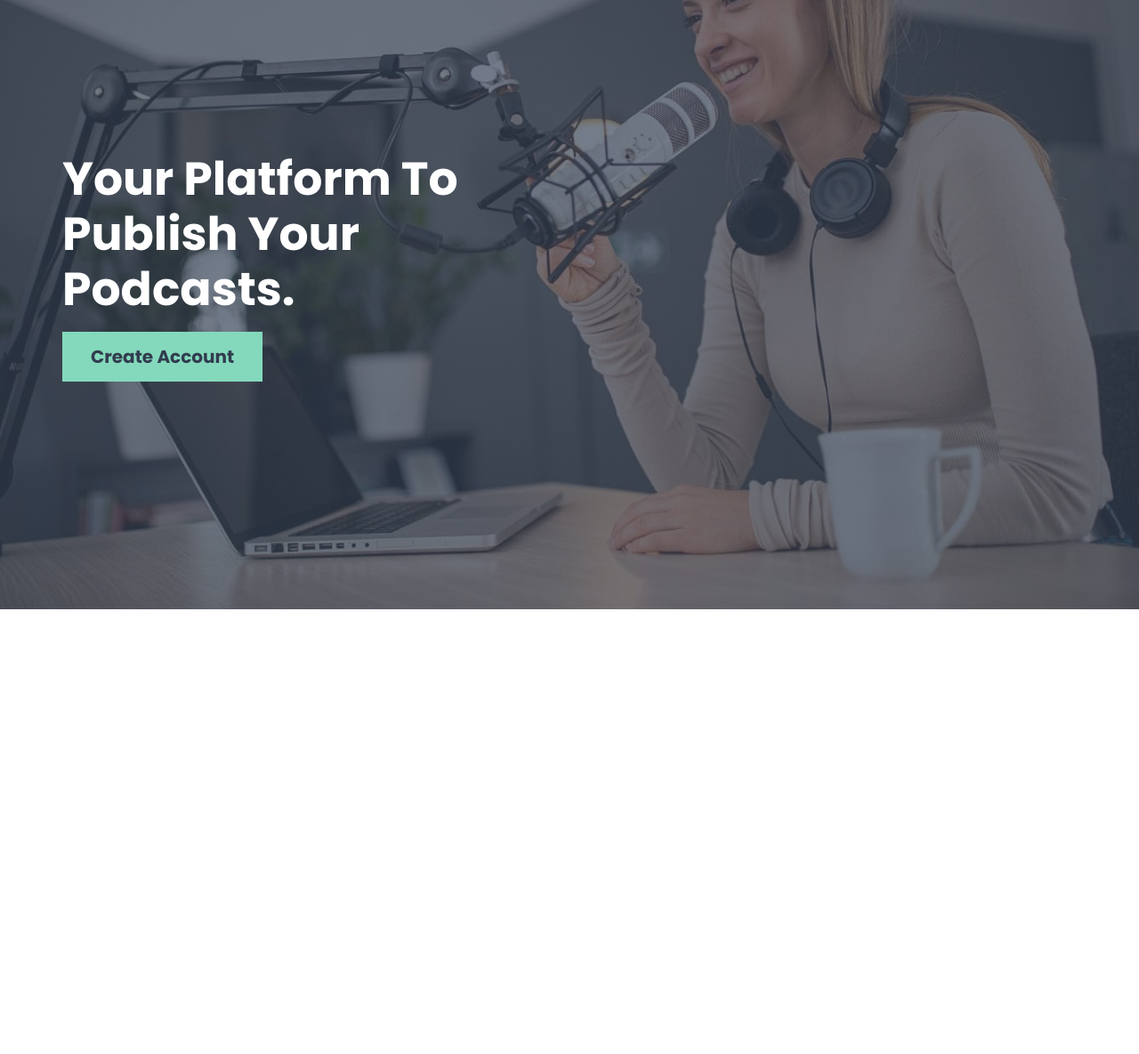
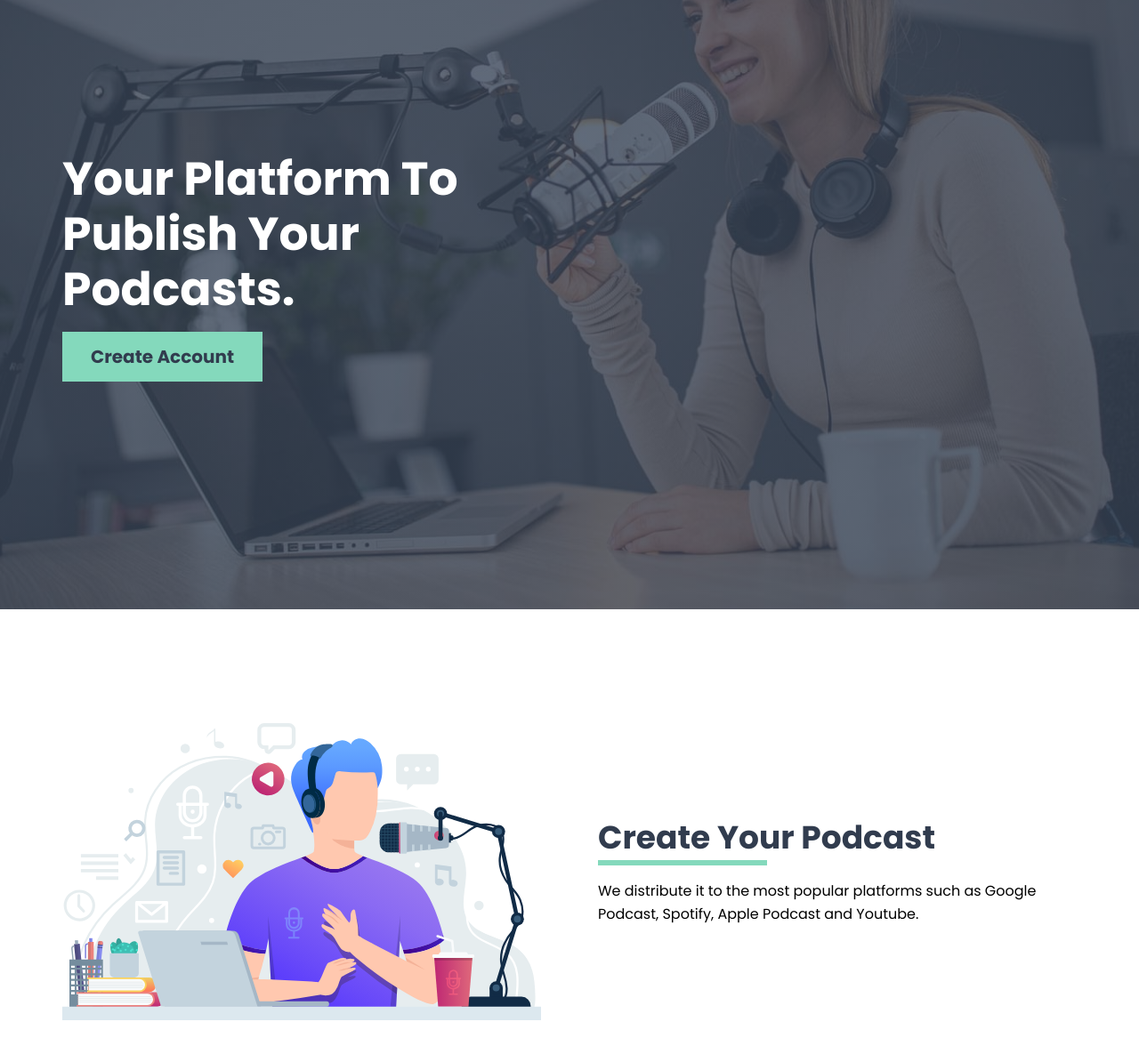
Before and after one commit to enriquesamudio99/seven-podcast-fm, a website: page index.html in a window 1280 px wide. Shown: the part 211-1396 px from the top of the page at 89% size. Before the commit the page ends 896 px from the top, so only its background shows below. Drawn offline with Linux system fonts and the light colour scheme.

Commit message:
Create Your Podcast section done

```diff
--- a/index.html
+++ b/index.html
@@ -26,5 +26,17 @@
             </div>
         </div>
     </header>
+
+    <section class="section container">
+        <div class="create-grid">
+            <div class="image">
+                <img src="build/img/imagen_podcast.svg" alt="Podcast Image">
+            </div>
+            <div class="create-content">
+                <h2 class="section-heading">Create Your Podcast</h2>
+                <p>We distribute it to the most popular platforms such as Google Podcast, Spotify, Apple Podcast and Youtube.</p>
+            </div>
+        </div>
+    </section>
 </body>
 </html>
--- a/src/scss/base/_globals.scss
+++ b/src/scss/base/_globals.scss
@@ -1,4 +1,5 @@
 @use "variables" as v;
+@use "mixins" as m;
 
 html {
     box-sizing: border-box;
@@ -62,3 +63,11 @@ ul {
         max-width: 1320px;
     }
 }
+
+.section {
+    padding: calc(v.$sectionGutter * 1.5) 0;
+
+    @include m.lg {
+        padding: calc(v.$sectionGutter * 2) 0;
+    }
+}
--- a/src/scss/base/_typography.scss
+++ b/src/scss/base/_typography.scss
@@ -1,3 +1,6 @@
+@use "base/variables" as v;
+@use "base/mixins" as m;
+
 h1, h2, h3 {
     font-weight: 700;
     line-height: 1.2;
@@ -47,3 +50,30 @@ h3 {
 p {
     margin: 0 0 1rem;
 }
+
+.section-heading {
+    color: v.$secondary;
+    font-size: 1.5rem;
+    display: inline-block;
+
+    @include m.md {
+        font-size: 1.75rem;
+    }
+
+    @include m.lg {
+        font-size: 2rem;
+    }
+
+    @include m.xl {
+        font-size: 2.25rem;
+    }
+
+    &::after {
+        content: "";
+        background-color: v.$primary;
+        height: 6px;
+        width: 50%;
+        display: block;
+        margin-top: .25rem;
+    }
+}
--- a/src/scss/base/_variables.scss
+++ b/src/scss/base/_variables.scss
@@ -11,7 +11,7 @@ $xxl: 1400px;
 // Colors
 $primary: #84d9bc;
 $secondary: #313c4e;
-$transparentSecondary: rgb( 57 70 89 / .7 );
+$transparentSecondary: rgb( 57 70 89 / .8 );
 $black: #000;
 $white: #FFFFFF;
 
--- /dev/null
+++ b/src/scss/ui/_create.scss
@@ -0,0 +1,19 @@
+@use "base/variables" as v;
+@use "base/mixins" as m;
+
+.create-grid {
+    @include m.grid(1,v.$gutter);
+
+    @include m.md {
+        @include m.grid(2,calc(v.$gutter * 2));
+        align-items: center;
+    }
+}
+
+.create-content {
+
+    p {
+        margin: 0;
+    }
+
+}
--- a/src/scss/ui/_index.scss
+++ b/src/scss/ui/_index.scss
@@ -1,2 +1,3 @@
 @forward "header";
 @forward "buttons";
+@forward "create";
```
Also changed, not shown: build/css/app.css, 1 other file.
